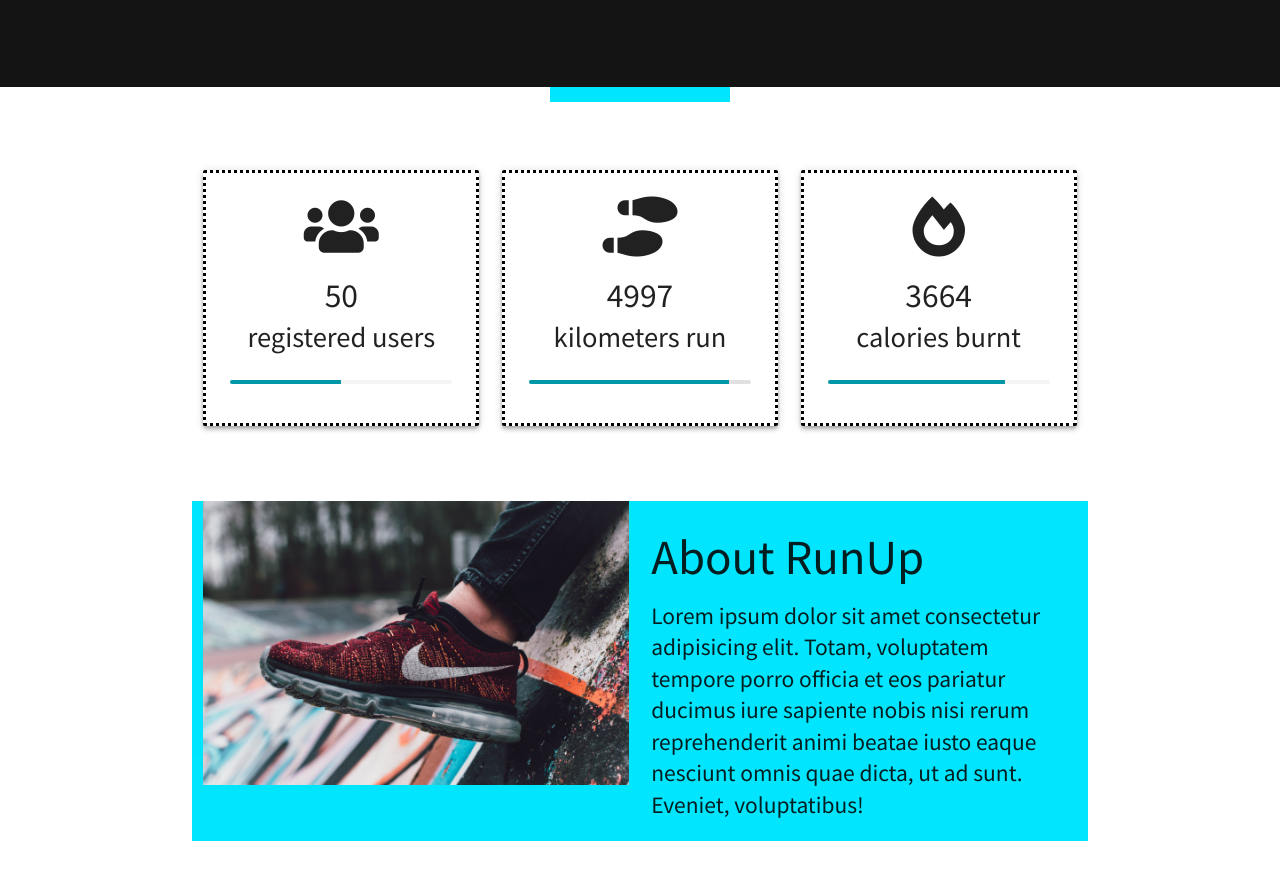
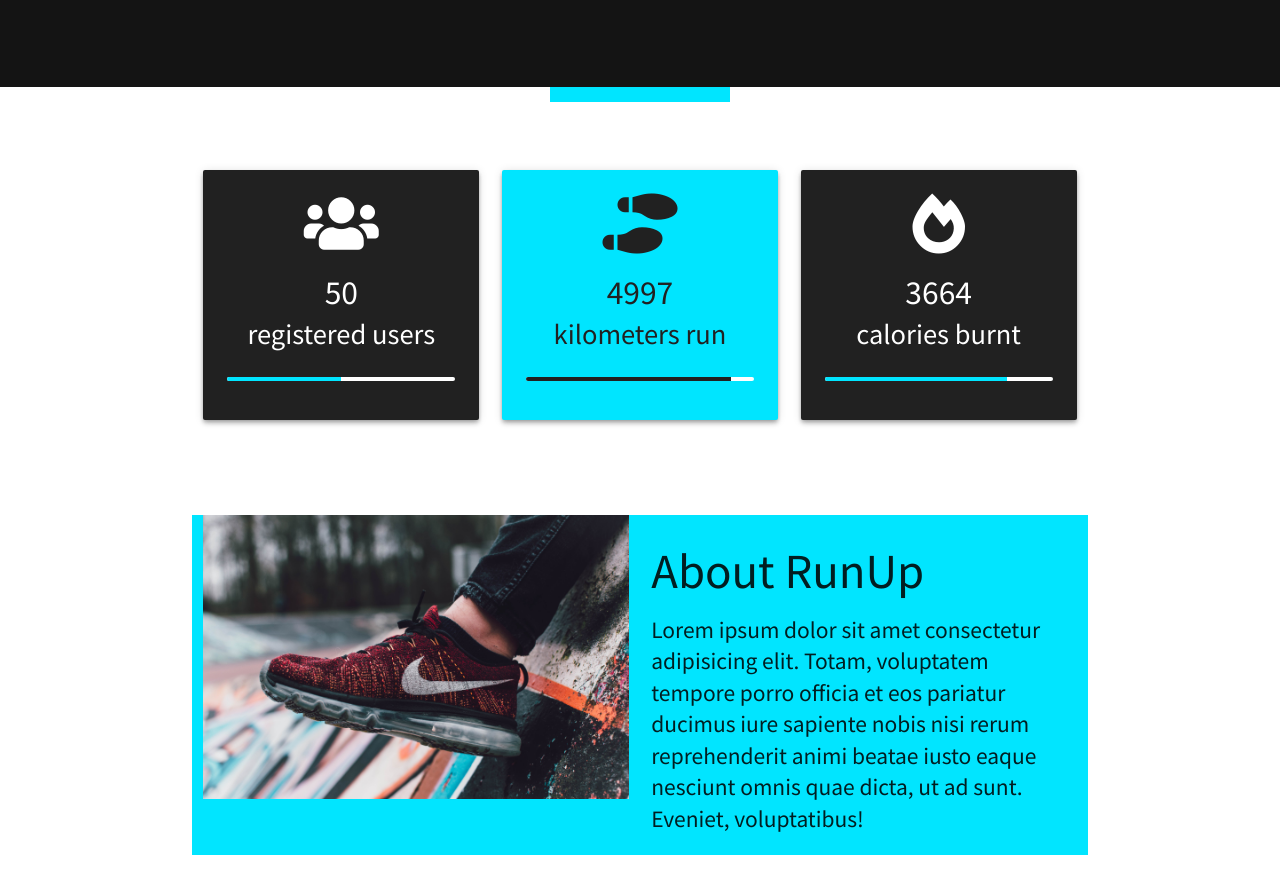
Before and after one commit to dominiika/runningapp-react, a React app: page / in a window 1280 px wide. Shown: the part 1287-2181 px from the top of the page. Built offline with nearby package versions, Linux system fonts and the light colour scheme.

Commit message:
Update styling

```diff
--- a/src/components/Stats.js
+++ b/src/components/Stats.js
@@ -20,7 +20,7 @@ function Stats() {
         <div className="container">
           <div className="row" data-aos="fade">
             <div className="col s12 m4 center">
-              <div className="stats-square card-panel z-depth-2">
+              <div className="stats-square card-panel z-depth-2 grey darken-4 white-text">
                 <i className="fas fa-users medium"></i>
                 <CountUp
                   className="counter"
@@ -44,16 +44,16 @@ function Stats() {
                     </div>
                   )}
                 </CountUp>
-                <div className="progress grey lighten-4">
+                <div className="progress white">
                   <div
-                    className="determinate cyan darken-2"
+                    className="determinate cyan accent-3"
                     style={{ width: '50%' }}
                   ></div>
                 </div>
               </div>
             </div>
             <div className="col s12 m4 center">
-              <div className="stats-square z-depth-2 card-panel">
+              <div className="stats-square z-depth-2 card-panel cyan accent-3 grey-text text-darken-4">
                 <i className="fas fa-shoe-prints medium"></i>
                 <CountUp
                   className="counter"
@@ -78,16 +78,16 @@ function Stats() {
                     </div>
                   )}
                 </CountUp>
-                <div className="progress grey lighten-2">
+                <div className="progress white">
                   <div
-                    className="determinate cyan darken-2"
+                    className="determinate grey darken-4"
                     style={{ width: '90%' }}
                   ></div>
                 </div>
               </div>
             </div>
             <div className="col s12 m4 center">
-              <div className="stats-square z-depth-2 card-panel">
+              <div className="stats-square z-depth-2 card-panel grey darken-4 white-text">
                 <i className="fas fa-fire-alt medium"></i>
                 <CountUp
                   className="counter"
@@ -112,9 +112,9 @@ function Stats() {
                     </div>
                   )}
                 </CountUp>
-                <div className="progress grey lighten-4">
+                <div className="progress white">
                   <div
-                    className="determinate cyan darken-2"
+                    className="determinate cyan accent-3"
                     style={{ width: '80%' }}
                   ></div>
                 </div>
--- a/src/styles/index.css
+++ b/src/styles/index.css
@@ -94,8 +94,10 @@ main {
 
 /* Stats */
 .section-stats {
-  margin-top: 60px;
-  margin-bottom: 60px;
+  /* margin-top: 60px;
+  margin-bottom: 60px; */
+  padding-top: 60px;
+  padding-bottom: 60px;
 }
 
 .section-stats p {
@@ -107,9 +109,9 @@ main {
   margin-bottom: 15px;
 }
 
-.stats-square {
+/* .stats-square {
   border: dotted black 3px !important;
-}
+} */
 
 .section-stats .count-up-number {
   font-size: 2rem;
```
